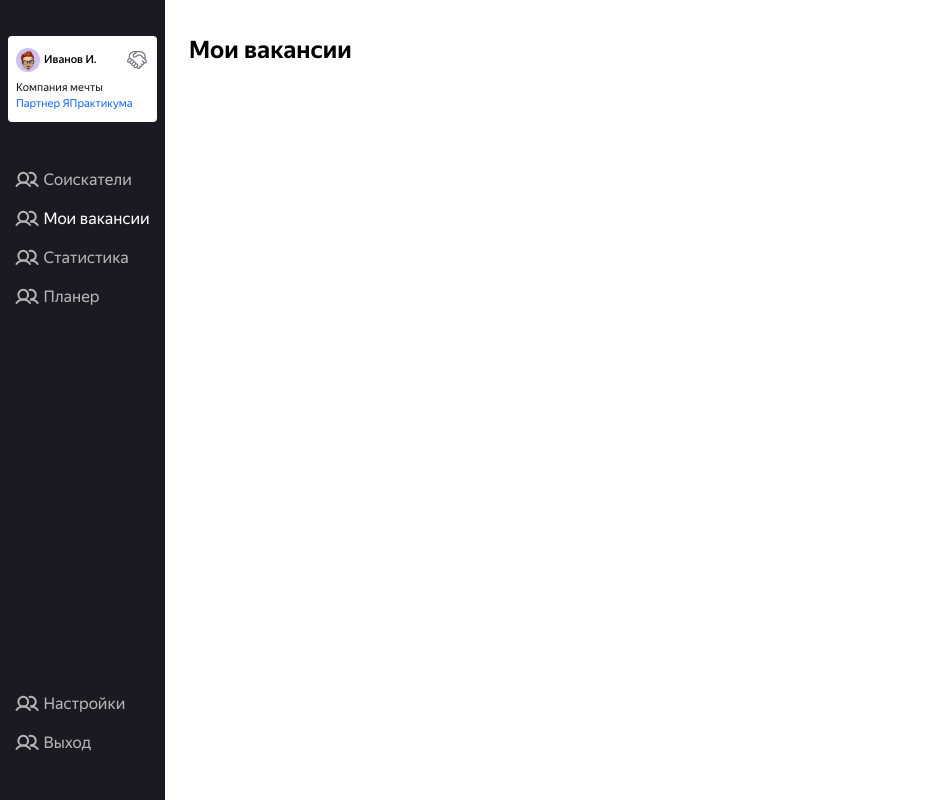
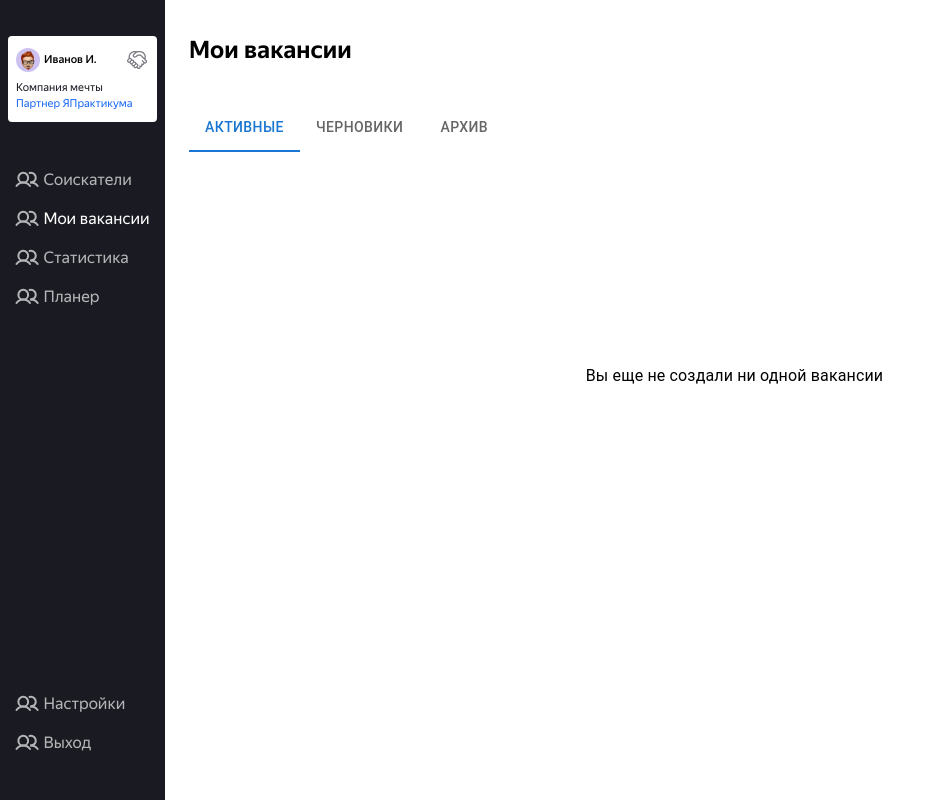
Before and after one commit to evilya2505/hakaton-tracker-team-13, a React (Create React App) app: page /vacancies in a window 1280 px wide. Shown: the whole page, without its empty margins (0-937 px from the left). Built offline with nearby package versions, Linux system fonts and the light colour scheme.

Commit message:
add vacancies layuot template, fix styles

```diff
--- a/public/index.html
+++ b/public/index.html
@@ -28,7 +28,7 @@
   </head>
   <body>
     <noscript>You need to enable JavaScript to run this app.</noscript>
-    <div id="root"></div>
+    <div id="root" style="height: 100vh;"></div>
     <!--
       This HTML file is a template.
       If you open it directly in the browser, you will see an empty page.
--- a/src/components/main/applicants/index.module.css
+++ b/src/components/main/applicants/index.module.css
@@ -11,6 +11,7 @@
   padding: 0;
   margin: 0;
   display: flex;
+  justify-content: center;
   gap: 24px;
   flex-wrap: wrap;
 }
--- a/src/components/main/common/main-navigation/index.module.css
+++ b/src/components/main/common/main-navigation/index.module.css
@@ -1,7 +1,7 @@
 .container {
     min-width: 165px;
     background-color: var(--main-black-900);
-    height: 100vh;
+    height: 100%;
     display: flex;
     flex-direction: column;
     padding: 36px 8px 32px 8px;
--- a/src/components/main/index.module.css
+++ b/src/components/main/index.module.css
@@ -1,5 +1,6 @@
 .page {
     display: flex;
+    height: 100%;
 }
 
 .pageElement {
--- a/src/components/main/vacancies/index.module.css
+++ b/src/components/main/vacancies/index.module.css
@@ -1,2 +1,12 @@
-.container {
+.title {
+  margin: 0;
+  margin-bottom: 40px;
 }
+
+.activeVacancies {
+  padding: 0;
+  height: 50vh;
+  display: flex;
+  justify-content: center;
+  align-items: center;
+}
--- a/src/components/main/vacancies/index.tsx
+++ b/src/components/main/vacancies/index.tsx
@@ -1,10 +1,75 @@
+import { useState } from "react";
 import vacancies from "./index.module.css";
 import page from "../index.module.css";
+import { Tabs, Tab, Box, Typography } from "@mui/material";
+
+interface TabPanelProps {
+  children?: React.ReactNode;
+  index: number;
+  value: number;
+}
+
+function CustomTabPanel(props: TabPanelProps) {
+  const { children, value, index, ...other } = props;
+
+  return (
+    <div
+      role="tabpanel"
+      hidden={value !== index}
+      id={`simple-tabpanel-${index}`}
+      aria-labelledby={`simple-tab-${index}`}
+      {...other}
+    >
+      {value === index && (
+        <Box sx={{ p: 3 }}>
+          <Typography>{children}</Typography>
+        </Box>
+      )}
+    </div>
+  );
+}
+
+function a11yProps(index: number) {
+  return {
+    id: `simple-tab-${index}`,
+    "aria-controls": `simple-tabpanel-${index}`,
+  };
+}
 
 const Vacancies: React.FC<{}> = (): JSX.Element => {
+  const [value, setValue] = useState(0);
+  const handleChange = (event: React.SyntheticEvent, newValue: number) => {
+    setValue(newValue);
+  };
   return (
     <div className={`${page.pageElement} ${vacancies.container}`}>
-      <h2>Мои вакансии</h2>
+      <h2 className={vacancies.title}>Мои вакансии</h2>
+      <Box>
+        <Tabs
+          value={value}
+          onChange={handleChange}
+          aria-label="basic tabs example"
+        >
+          <Tab label="Активные" {...a11yProps(0)} />
+          <Tab label="Черновики" {...a11yProps(1)} />
+          <Tab label="Архив" {...a11yProps(2)} />
+        </Tabs>
+      </Box>
+      <CustomTabPanel value={value} index={0}>
+        <div className={vacancies.activeVacancies}>
+          <p>Вы еще не создали ни одной вакансии</p>
+        </div>
+      </CustomTabPanel>
+      <CustomTabPanel value={value} index={1}>
+        <div className={vacancies.activeVacancies}>
+          <p>Вы еще не создали ни одного черновика</p>
+        </div>
+      </CustomTabPanel>
+      <CustomTabPanel value={value} index={2}>
+        <div className={vacancies.activeVacancies}>
+          <p>Нет ни одной вакансии в архиве</p>
+        </div>
+      </CustomTabPanel>
     </div>
   );
 };
--- a/src/index.css
+++ b/src/index.css
@@ -11,6 +11,7 @@ h4 {
 
 body {
   margin: 0;
+  height: 100vh;
   font-family: "YS Text", "Arial", sans-serif;
 
   -webkit-font-smoothing: antialiased;
```
